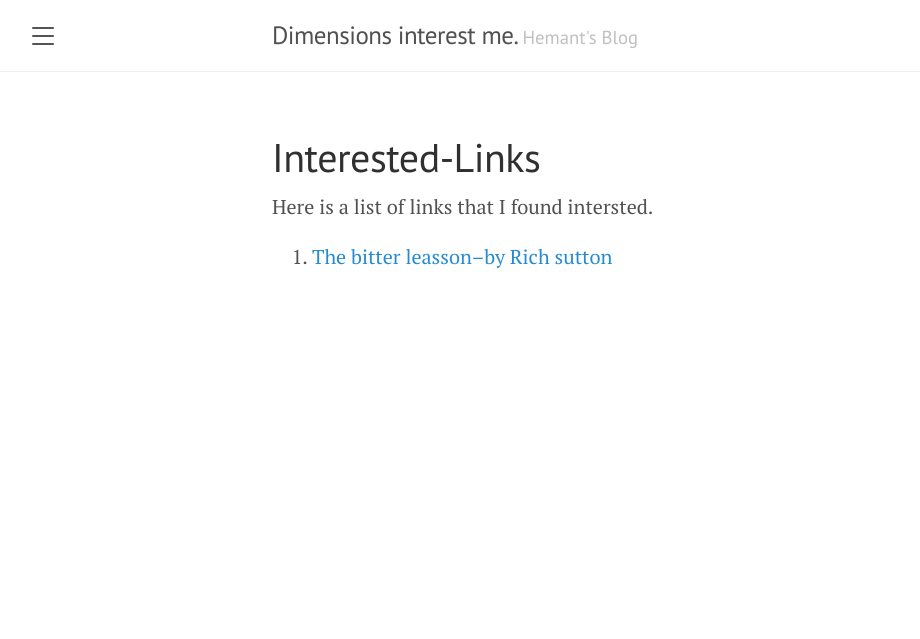
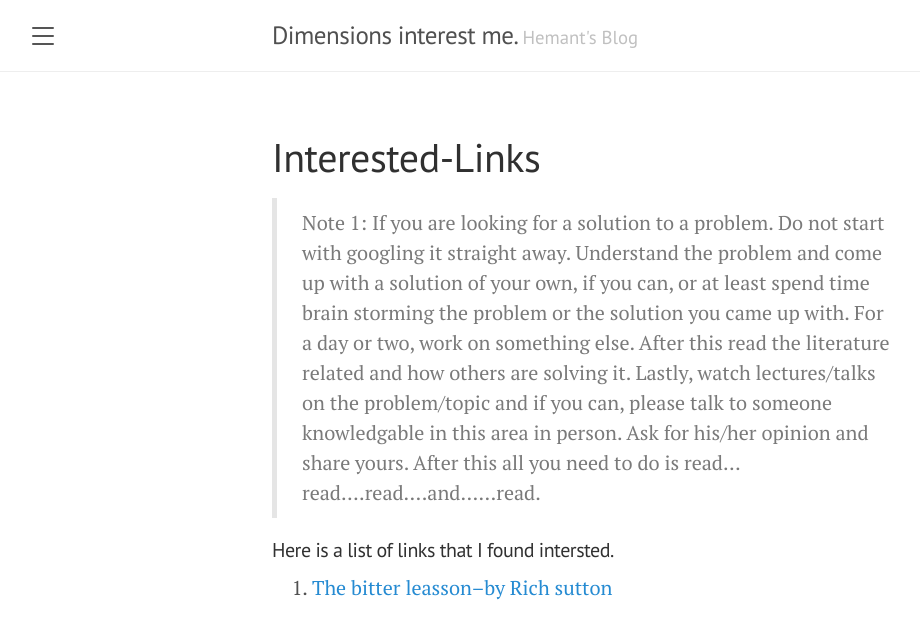
Before and after one commit to raotnameh/raotnameh.github.io, a Jekyll site: the page built from interested-links.md, in a window 1280 px wide. Shown: the top 639 px of the page, without its empty margins (8-928 px from the left). Built offline with Jekyll 4.4.1, drawn with Linux system fonts in a browser that asks for light colours.

Commit message:
it's just my website

```diff
--- a/interested-links.md
+++ b/interested-links.md
@@ -3,6 +3,8 @@ layout: page
 title: Interested-Links
 ---
 
-Here is a list of links that I found intersted.
+> Note 1: If you are looking for a solution to a problem. Do not start with googling it straight away. Understand the problem and come up with a solution of your own, if you can, or at least spend time brain storming the problem or the solution you came up with. For a day or two, work on something else. After this read the literature related and how others are solving it. Lastly, watch lectures/talks on the problem/topic and if you can, please talk to someone knowledgable in this area in person. Ask for his/her opinion and share yours. After this all you need to do is read...read....read....and......read.
+
+#### Here is a list of links that I found intersted.
 
 1. [The bitter leasson--by Rich sutton](http://www.incompleteideas.net/IncIdeas/BitterLesson.html)
```
